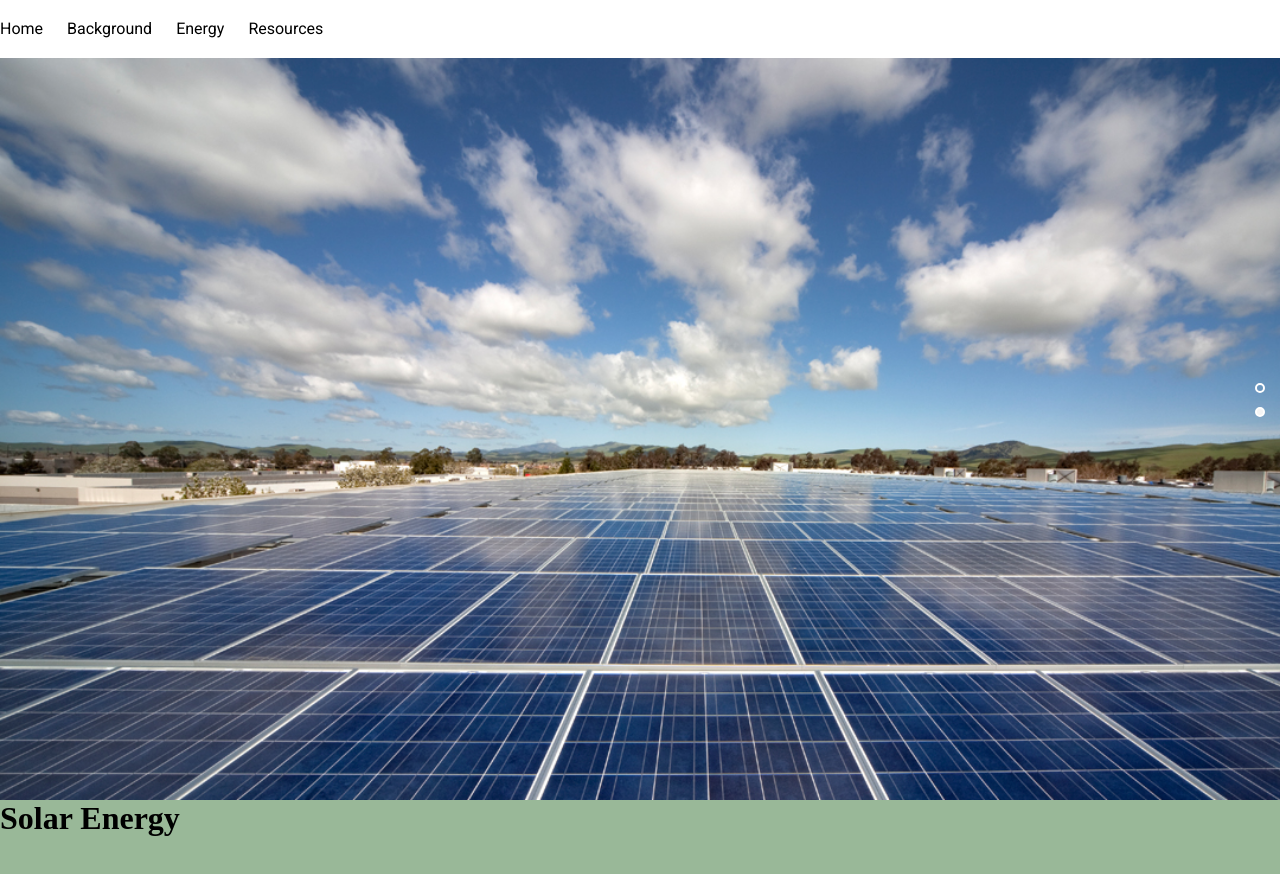
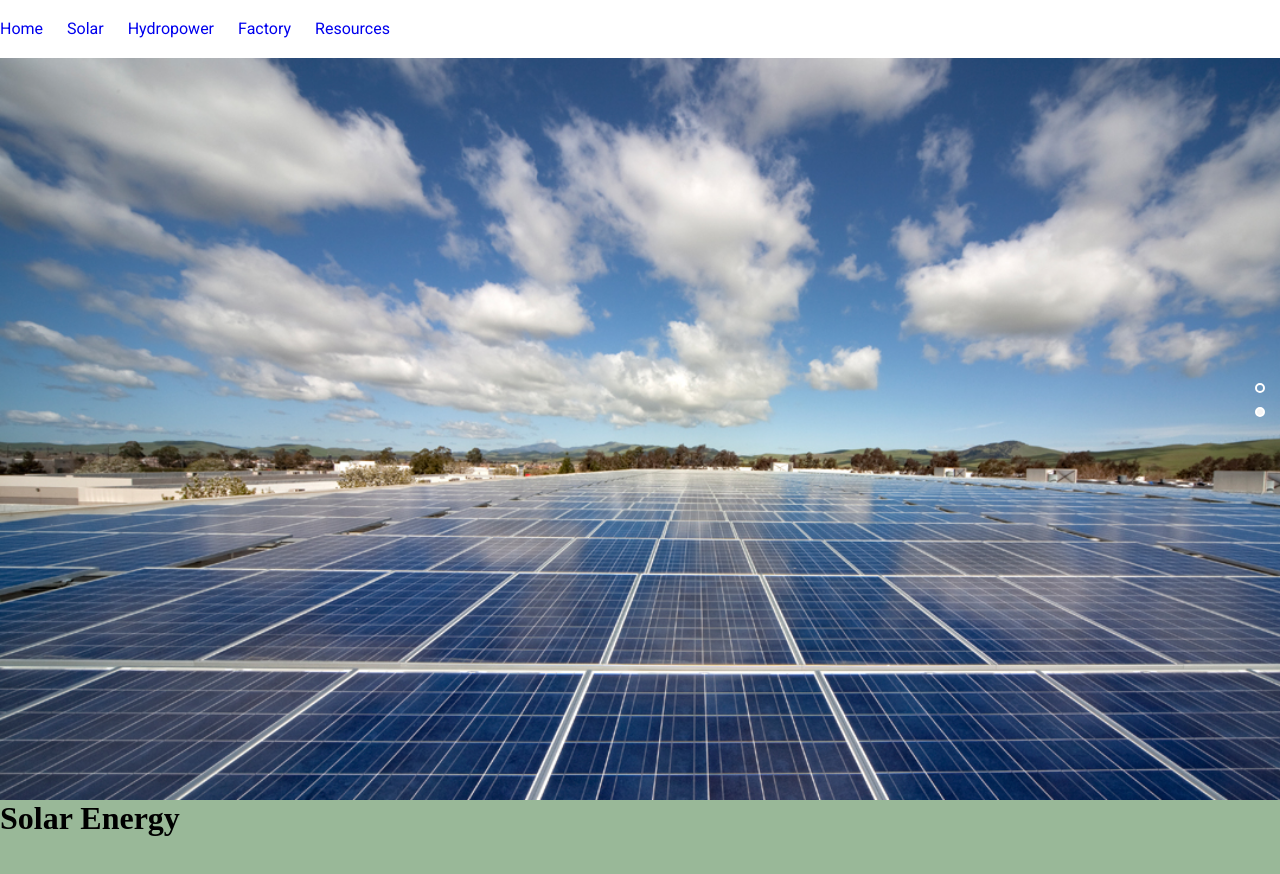
Before and after one commit to shrutinarwaney/solar, a plain HTML site: page index.html in a window 1280 px wide. Shown: the top 874 px of the page. Drawn offline with nearby package versions, Linux system fonts and the light colour scheme.

Commit message:
Update index.html

```diff
--- a/index.html
+++ b/index.html
@@ -10,10 +10,11 @@
 </head>
 <body>
 	<nav class="top_nav">
-		<a class="top_a">Home</a>
-		<a class="top_a">Background</a>
-		<a class="top_a">Energy</a>
-		<a class="top_a">Resources</a>
+		<a href="index.html" class="top_a">Home</a>
+		<a href="solar.html" class="top_a selected_a">Solar</a>
+		<a href="hydro.html" class="top_a">Hydropower</a>
+		<a href="factory.html" class="top_a">Factory</a>
+    		<a href="resources.html" class="top_a">Resources</a>
 	</nav>
 	<nav class="dot_nav">
 		<a href="#ct1" class="selected dot_a"><div class="tooltip">Start</div></a>
```
